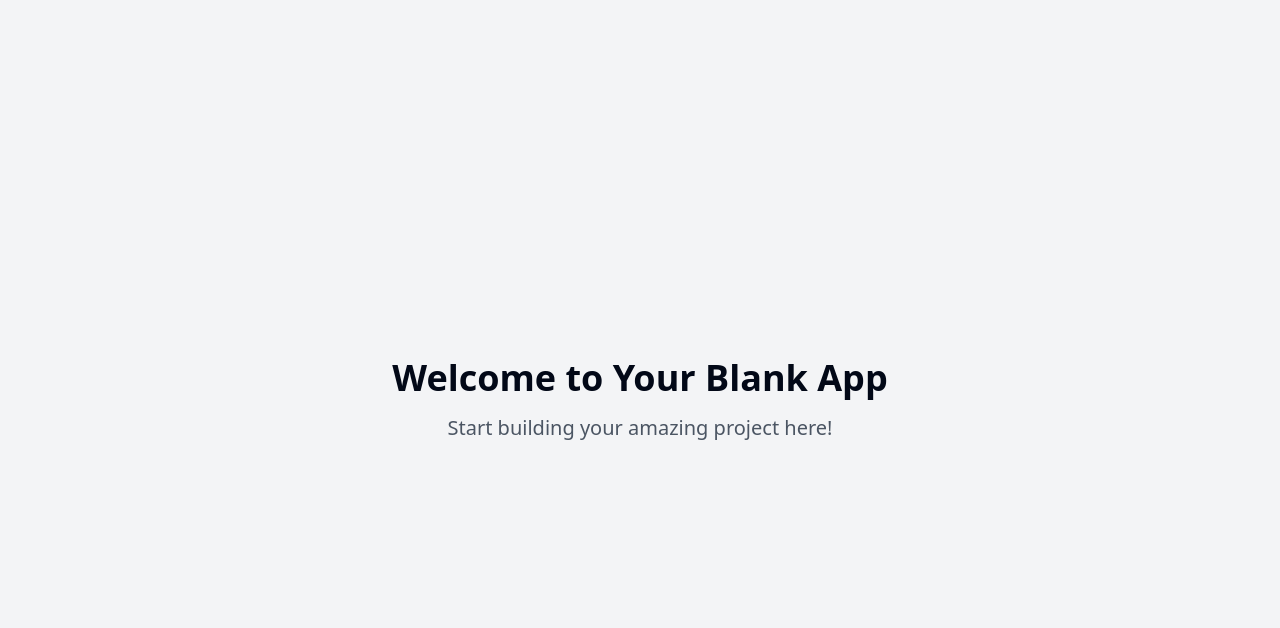
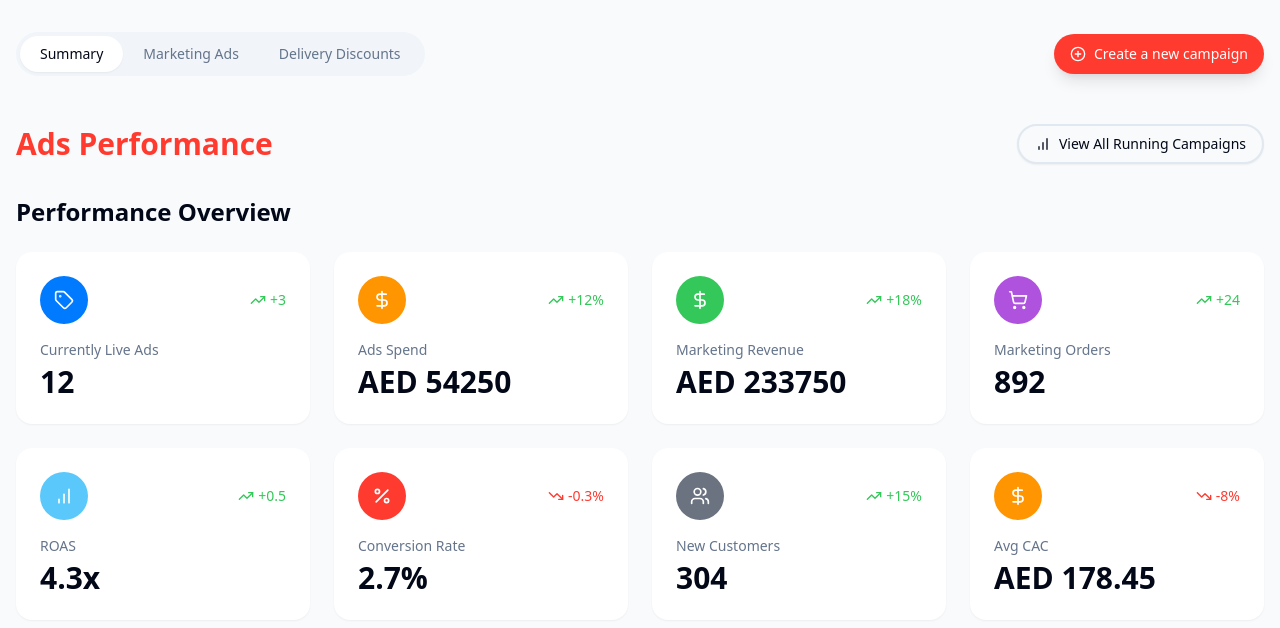
Before and after one commit to AB00k/hello-duplicator-68, a React (Vite) app: page / in a window 1280 px wide. Shown: the top 628 px of the page. Built offline with nearby package versions, Linux system fonts and the light colour scheme.

Commit message:
Create the same thing
Create a duplicate of the current project.

```diff
--- /dev/null
+++ b/src/components/MetricCard.tsx
@@ -0,0 +1,66 @@
+
+import React from 'react';
+import { cn } from '@/lib/utils';
+import { TrendingUp, TrendingDown } from 'lucide-react';
+
+interface MetricCardProps {
+  icon: React.ReactNode;
+  iconBgColor: string;
+  label: string;
+  value: string | number;
+  trend?: {
+    value: string;
+    direction: 'up' | 'down';
+  };
+  className?: string;
+}
+
+const MetricCard = ({
+  icon,
+  iconBgColor,
+  label,
+  value,
+  trend,
+  className,
+}: MetricCardProps) => {
+  return (
+    <div
+      className={cn(
+        "bg-white rounded-2xl p-6 shadow-sm hover:shadow-md transition-all duration-300 animate-hover-lift",
+        className
+      )}
+    >
+      <div className="flex items-center justify-between mb-4">
+        <div
+          className={cn(
+            "w-12 h-12 rounded-full flex items-center justify-center text-white",
+            iconBgColor
+          )}
+        >
+          {icon}
+        </div>
+
+        {trend && (
+          <div className={cn(
+            "flex items-center text-sm font-medium",
+            trend.direction === 'up' ? 'text-metric-positive' : 'text-metric-negative'
+          )}>
+            {trend.direction === 'up' ? (
+              <TrendingUp className="w-4 h-4 mr-1" />
+            ) : (
+              <TrendingDown className="w-4 h-4 mr-1" />
+            )}
+            {trend.value}
+          </div>
+        )}
+      </div>
+
+      <div className="space-y-1">
+        <h3 className="text-sm font-medium text-muted-foreground">{label}</h3>
+        <p className="text-3xl font-bold">{value}</p>
+      </div>
+    </div>
+  );
+};
+
+export default MetricCard;
--- /dev/null
+++ b/src/components/TabNavigation.tsx
@@ -0,0 +1,41 @@
+
+import React from 'react';
+import { cn } from '@/lib/utils';
+
+interface TabNavigationProps {
+  tabs: { id: string; label: string }[];
+  activeTab: string;
+  onChange: (tabId: string) => void;
+  className?: string;
+}
+
+const TabNavigation = ({
+  tabs,
+  activeTab,
+  onChange,
+  className
+}: TabNavigationProps) => {
+  return (
+    <div className={cn(
+      "flex bg-secondary rounded-full p-1 w-fit",
+      className
+    )}>
+      {tabs.map((tab) => (
+        <button
+          key={tab.id}
+          onClick={() => onChange(tab.id)}
+          className={cn(
+            "px-5 py-2 rounded-full text-sm font-medium transition-all duration-200",
+            activeTab === tab.id
+              ? "bg-white text-foreground shadow-sm"
+              : "text-muted-foreground hover:text-foreground"
+          )}
+        >
+          {tab.label}
+        </button>
+      ))}
+    </div>
+  );
+};
+
+export default TabNavigation;
--- a/src/index.css
+++ b/src/index.css
@@ -1,10 +1,11 @@
+
 @tailwind base;
 @tailwind components;
 @tailwind utilities;
 
 @layer base {
   :root {
-    --background: 0 0% 100%;
+    --background: 210 33% 98%;
     --foreground: 222.2 84% 4.9%;
 
     --card: 0 0% 100%;
@@ -13,7 +14,7 @@
     --popover: 0 0% 100%;
     --popover-foreground: 222.2 84% 4.9%;
 
-    --primary: 222.2 47.4% 11.2%;
+    --primary: 0 79% 63%;
     --primary-foreground: 210 40% 98%;
 
     --secondary: 210 40% 96.1%;
@@ -32,22 +33,15 @@
     --input: 214.3 31.8% 91.4%;
     --ring: 222.2 84% 4.9%;
 
-    --radius: 0.5rem;
+    --radius: 0.8rem;
 
     --sidebar-background: 0 0% 98%;
-
     --sidebar-foreground: 240 5.3% 26.1%;
-
     --sidebar-primary: 240 5.9% 10%;
-
     --sidebar-primary-foreground: 0 0% 98%;
-
     --sidebar-accent: 240 4.8% 95.9%;
-
     --sidebar-accent-foreground: 240 5.9% 10%;
-
     --sidebar-border: 220 13% 91%;
-
     --sidebar-ring: 217.2 91.2% 59.8%;
   }
 
@@ -96,6 +90,40 @@
   }
 
   body {
-    @apply bg-background text-foreground;
+    @apply bg-background text-foreground antialiased;
+    font-feature-settings: "rlig" 1, "calt" 1;
+  }
+
+  /* Button and interactive element focus states */
+  button:focus-visible,
+  a:focus-visible,
+  input:focus-visible,
+  select:focus-visible,
+  textarea:focus-visible {
+    @apply outline-none ring-2 ring-ring ring-offset-2 ring-offset-background;
   }
 }
+
+/* Custom animation utilities */
+@layer utilities {
+  .transition-all-200 {
+    transition: all 200ms cubic-bezier(0.4, 0, 0.2, 1);
+  }
+
+  .transition-transform-300 {
+    transition: transform 300ms cubic-bezier(0.4, 0, 0.2, 1);
+  }
+
+  .animate-hover-lift {
+    transition: transform 200ms cubic-bezier(0.4, 0, 0.2, 1), box-shadow 200ms cubic-bezier(0.4, 0, 0.2, 1);
+  }
+
+  .animate-hover-lift:hover {
+    transform: translateY(-2px);
+    box-shadow: 0 10px 25px -5px rgba(0, 0, 0, 0.05), 0 8px 10px -6px rgba(0, 0, 0, 0.01);
+  }
+
+  .backdrop-blur-sm {
+    backdrop-filter: blur(8px);
+  }
+}
--- a/src/pages/Index.tsx
+++ b/src/pages/Index.tsx
@@ -1,11 +1,121 @@
-// Update this page (the content is just a fallback if you fail to update the page)
+
+import React, { useState } from 'react';
+import { PlusCircle, Tag, DollarSign, ShoppingCart, Percent, Users, BarChart } from 'lucide-react';
+import TabNavigation from '@/components/TabNavigation';
+import MetricCard from '@/components/MetricCard';
+import { Button } from '@/components/ui/button';
 
 const Index = () => {
+  const [activeTab, setActiveTab] = useState('summary');
+
+  const tabs = [
+    { id: 'summary', label: 'Summary' },
+    { id: 'marketing', label: 'Marketing Ads' },
+    { id: 'delivery', label: 'Delivery Discounts' },
+  ];
+
   return (
-    <div className="min-h-screen flex items-center justify-center bg-gray-100">
-      <div className="text-center">
-        <h1 className="text-4xl font-bold mb-4">Welcome to Your Blank App</h1>
-        <p className="text-xl text-gray-600">Start building your amazing project here!</p>
+    <div className="min-h-screen bg-background animate-fade-in">
+      <div className="container mx-auto px-4 py-8 max-w-7xl">
+        {/* Dashboard Header with Tabs */}
+        <div className="flex justify-between items-center mb-12 animate-fade-up" style={{ animationDelay: '100ms' }}>
+          <TabNavigation
+            tabs={tabs}
+            activeTab={activeTab}
+            onChange={setActiveTab}
+          />
+
+          <Button
+            className="bg-marketing-red hover:bg-marketing-red/90 flex items-center gap-2 rounded-full text-white shadow-lg hover:shadow-xl transition-all"
+          >
+            <PlusCircle className="w-5 h-5" />
+            Create a new campaign
+          </Button>
+        </div>
+
+        {/* Performance Header */}
+        <div className="flex justify-between items-center mb-8 animate-fade-up" style={{ animationDelay: '200ms' }}>
+          <h1 className="text-3xl font-bold text-marketing-red">Ads Performance</h1>
+
+          <div className="flex items-center gap-2">
+            <Button
+              variant="outline"
+              className="flex items-center gap-2 rounded-full border-2 shadow-sm hover:shadow-md transition-all"
+            >
+              <BarChart className="w-4 h-4" />
+              View All Running Campaigns
+            </Button>
+          </div>
+        </div>
+
+        {/* Performance Overview */}
+        <div className="mb-12 animate-fade-up" style={{ animationDelay: '300ms' }}>
+          <h2 className="text-2xl font-semibold mb-6">Performance Overview</h2>
+
+          {/* Top Row of Metrics */}
+          <div className="grid grid-cols-1 md:grid-cols-2 lg:grid-cols-4 gap-6 mb-6">
+            <MetricCard
+              icon={<Tag className="w-5 h-5" />}
+              iconBgColor="bg-marketing-blue"
+              label="Currently Live Ads"
+              value="12"
+              trend={{ value: "+3", direction: "up" }}
+            />
+            <MetricCard
+              icon={<DollarSign className="w-5 h-5" />}
+              iconBgColor="bg-marketing-orange"
+              label="Ads Spend"
+              value="AED 54250"
+              trend={{ value: "+12%", direction: "up" }}
+            />
+            <MetricCard
+              icon={<DollarSign className="w-5 h-5" />}
+              iconBgColor="bg-marketing-green"
+              label="Marketing Revenue"
+              value="AED 233750"
+              trend={{ value: "+18%", direction: "up" }}
+            />
+            <MetricCard
+              icon={<ShoppingCart className="w-5 h-5" />}
+              iconBgColor="bg-marketing-purple"
+              label="Marketing Orders"
+              value="892"
+              trend={{ value: "+24", direction: "up" }}
+            />
+          </div>
+
+          {/* Bottom Row of Metrics */}
+          <div className="grid grid-cols-1 md:grid-cols-2 lg:grid-cols-4 gap-6 animate-fade-up" style={{ animationDelay: '400ms' }}>
+            <MetricCard
+              icon={<BarChart className="w-5 h-5" />}
+              iconBgColor="bg-marketing-teal"
+              label="ROAS"
+              value="4.3x"
+              trend={{ value: "+0.5", direction: "up" }}
+            />
+            <MetricCard
+              icon={<Percent className="w-5 h-5" />}
+              iconBgColor="bg-marketing-red"
+              label="Conversion Rate"
+              value="2.7%"
+              trend={{ value: "-0.3%", direction: "down" }}
+            />
+            <MetricCard
+              icon={<Users className="w-5 h-5" />}
+              iconBgColor="bg-gray-500"
+              label="New Customers"
+              value="304"
+              trend={{ value: "+15%", direction: "up" }}
+            />
+            <MetricCard
+              icon={<DollarSign className="w-5 h-5" />}
+              iconBgColor="bg-marketing-orange"
+              label="Avg CAC"
+              value="AED 178.45"
+              trend={{ value: "-8%", direction: "down" }}
+            />
+          </div>
+        </div>
       </div>
     </div>
   );
--- a/src/pages/NotFound.tsx
+++ b/src/pages/NotFound.tsx
@@ -1,5 +1,8 @@
+
 import { useLocation } from "react-router-dom";
 import { useEffect } from "react";
+import { Button } from "@/components/ui/button";
+import { AlertTriangle } from "lucide-react";
 
 const NotFound = () => {
   const location = useLocation();
@@ -12,13 +15,22 @@ const NotFound = () => {
   }, [location.pathname]);
 
   return (
-    <div className="min-h-screen flex items-center justify-center bg-gray-100">
-      <div className="text-center">
-        <h1 className="text-4xl font-bold mb-4">404</h1>
-        <p className="text-xl text-gray-600 mb-4">Oops! Page not found</p>
-        <a href="/" className="text-blue-500 hover:text-blue-700 underline">
-          Return to Home
-        </a>
+    <div className="min-h-screen flex items-center justify-center bg-background animate-fade-in">
+      <div className="text-center max-w-md px-6 animate-scale-in">
+        <div className="mx-auto w-16 h-16 bg-secondary rounded-full flex items-center justify-center mb-6">
+          <AlertTriangle className="w-8 h-8 text-marketing-red" />
+        </div>
+        <h1 className="text-5xl font-bold mb-4 text-marketing-red">404</h1>
+        <p className="text-xl text-muted-foreground mb-8">
+          The page you're looking for doesn't exist or has been moved.
+        </p>
+        <Button
+          className="bg-marketing-red hover:bg-marketing-red/90 rounded-full px-8 shadow-md hover:shadow-lg transition-all animate-hover-lift"
+          size="lg"
+          asChild
+        >
+          <a href="/">Return to Home</a>
+        </Button>
       </div>
     </div>
   );
--- a/tailwind.config.ts
+++ b/tailwind.config.ts
@@ -1,3 +1,4 @@
+
 import type { Config } from "tailwindcss";
 
 export default {
@@ -61,6 +62,18 @@ export default {
 					'accent-foreground': 'hsl(var(--sidebar-accent-foreground))',
 					border: 'hsl(var(--sidebar-border))',
 					ring: 'hsl(var(--sidebar-ring))'
+				},
+				marketing: {
+					red: '#FF3B30',
+					blue: '#007AFF',
+					green: '#34C759',
+					orange: '#FF9500',
+					purple: '#AF52DE',
+					teal: '#5AC8FA',
+				},
+				metric: {
+					positive: '#34C759',
+					negative: '#FF3B30',
 				}
 			},
 			borderRadius: {
@@ -84,11 +97,38 @@ export default {
 					to: {
 						height: '0'
 					}
+				},
+				'fade-in': {
+					'0%': { opacity: '0' },
+					'100%': { opacity: '1' }
+				},
+				'fade-up': {
+					'0%': {
+						opacity: '0',
+						transform: 'translateY(10px)'
+					},
+					'100%': {
+						opacity: '1',
+						transform: 'translateY(0)'
+					}
+				},
+				'scale-in': {
+					'0%': {
+						opacity: '0',
+						transform: 'scale(0.95)'
+					},
+					'100%': {
+						opacity: '1',
+						transform: 'scale(1)'
+					}
 				}
 			},
 			animation: {
 				'accordion-down': 'accordion-down 0.2s ease-out',
-				'accordion-up': 'accordion-up 0.2s ease-out'
+				'accordion-up': 'accordion-up 0.2s ease-out',
+				'fade-in': 'fade-in 0.5s ease-out',
+				'fade-up': 'fade-up 0.5s ease-out',
+				'scale-in': 'scale-in 0.3s ease-out'
 			}
 		}
 	},
```
